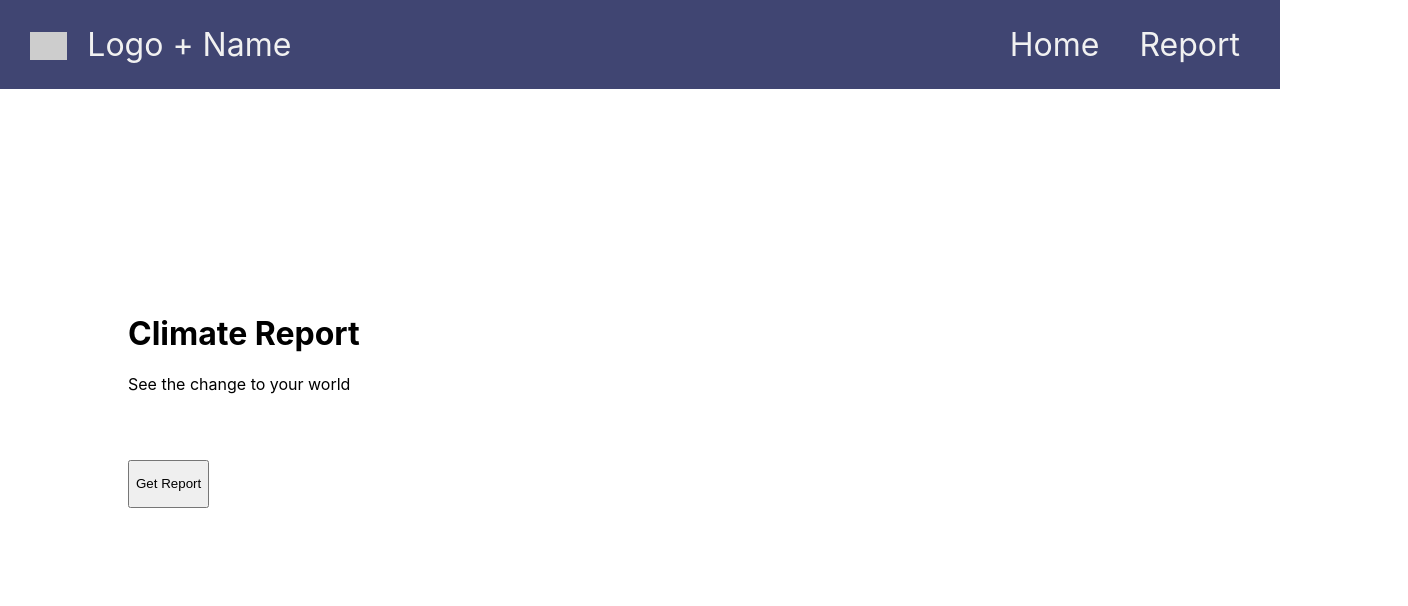
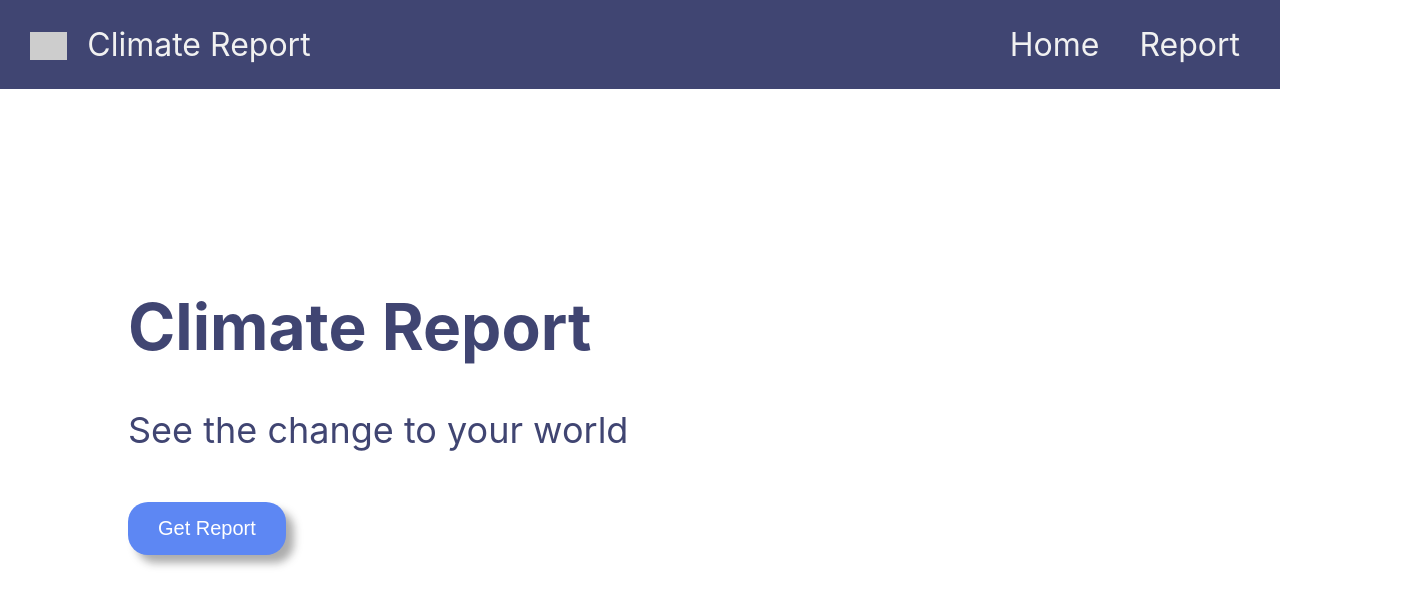
Before and after one commit to ViridianCitrus/climate-change-visualization, a React (Create React App) app in the folder frontend/: page / in a window 1280 px wide. Shown: the top 606 px of the page, 1408 px wide, since content can reach past the window. Built offline with nearby package versions, Linux system fonts and the light colour scheme; grey boxes are pictures that could not be loaded.

Commit message:
finished home page

```diff
--- a/frontend/src/MainPage.tsx
+++ b/frontend/src/MainPage.tsx
@@ -13,9 +13,14 @@ export const MainPage: React.FC = () => {
         <div>
           <h1>Climate Report</h1>
           <p>See the change to your world</p>
-          <button style={{ marginRight: "50px", marginTop: "50px" }}>
-            <p>Get Report</p>
-          </button>
+          <a href="/report">
+            <button
+              style={{ marginRight: "50px", marginTop: "50px" }}
+              className="transition"
+            >
+              <p>Get Report</p>
+            </button>
+          </a>
         </div>
       </div>
     </>
--- a/frontend/src/Navbar.tsx
+++ b/frontend/src/Navbar.tsx
@@ -6,7 +6,7 @@ export const Navbar: React.FC = () => {
       <nav className="navbar">
         <a href="/#" title="Home">
           <img alt="website logo" src={"logo.png"} className="navIcon" />
-          Logo + Name
+          Climate Report
         </a>
         <div className="navItems">
           <a title="Home" href="/#">
--- a/frontend/src/index.css
+++ b/frontend/src/index.css
@@ -57,13 +57,40 @@ a {
 }
 /* end navbar */
 /* home page */
-
 .overlay {
-  width: 100vw;
   height: 100vh;
   display: flex;
   align-items: center;
   padding-left: 10vw;
+}
+.overlay div h1,
+.overlay div > p {
+  color: #404572;
+}
+.overlay div h1 {
+  font-size: 64px;
+}
+.overlay div > p {
+  font-size: 36px;
+  margin: 0;
+}
+.overlay div button {
+  background-color: #5d87f3;
+  border: none;
+  padding: 30px;
+  padding-top: 15px;
+  padding-bottom: 15px;
+  color: white;
+  border-radius: 20px;
+  cursor: pointer;
+  filter: drop-shadow(8px 8px 4px rgba(17, 17, 17, 0.349));
+}
+.overlay div button:hover {
+  background-color: #3962ca;
+}
+.overlay div button > p {
+  font-size: 20px;
+  margin: 0;
 }
 /* error page */
 .error-page {
```
